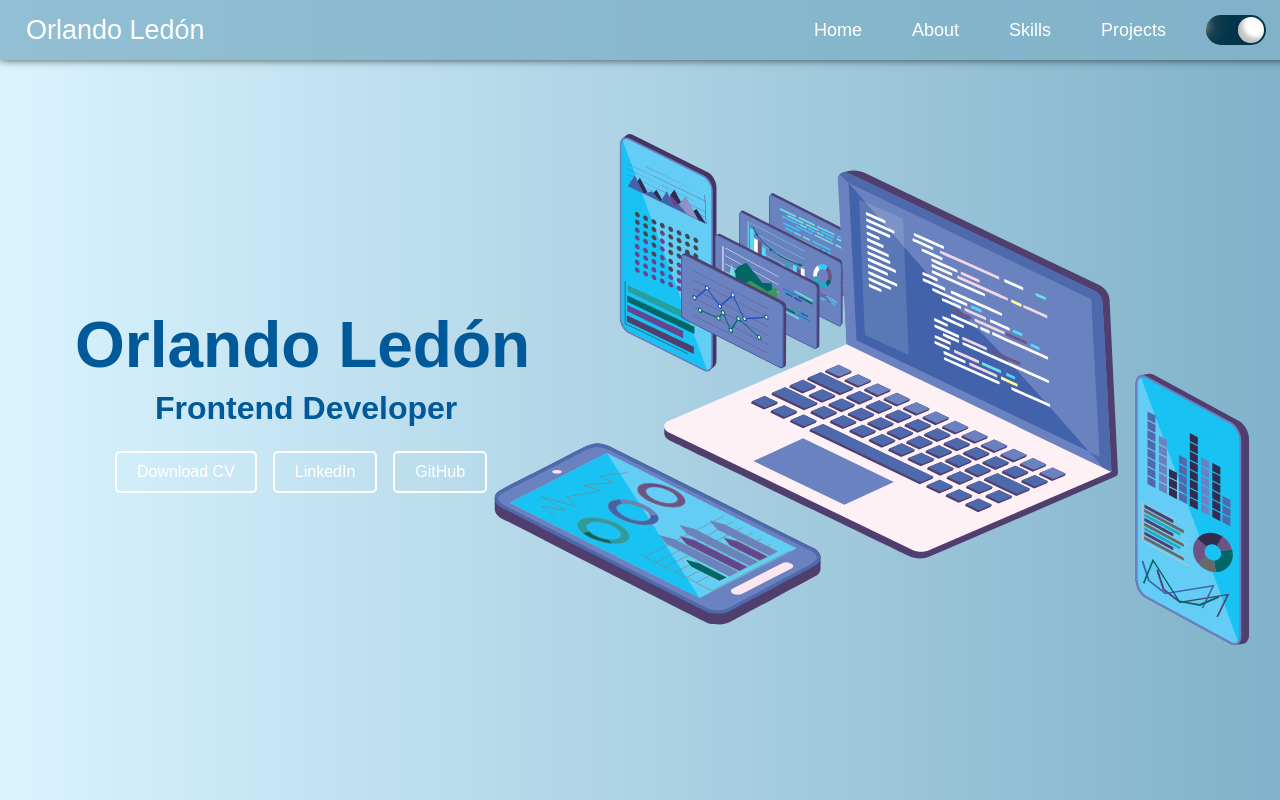
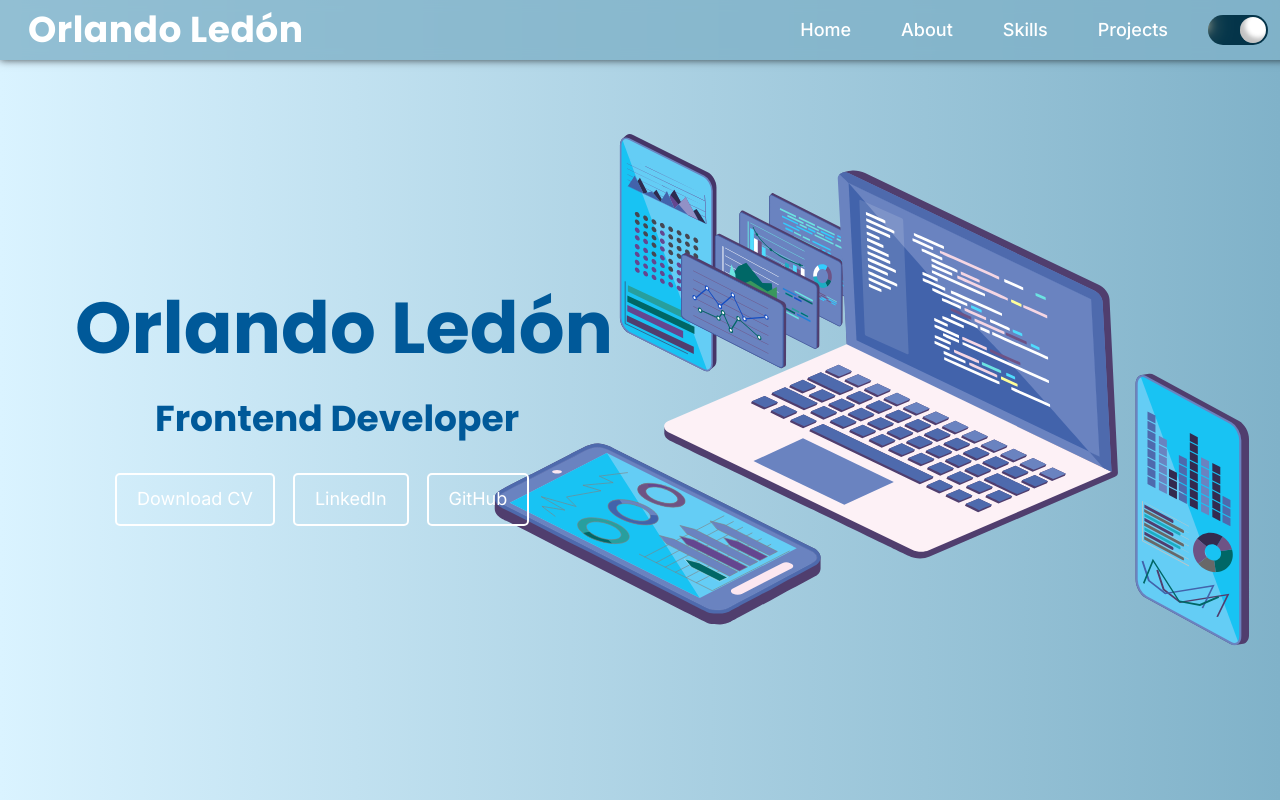
Before and after one commit to landillo/portafolio, a React (Vite) app: page / in a window 1280 px wide. Shown: the top 800 px of the page. Built offline with nearby package versions, Linux system fonts and the light colour scheme.

Commit message:
added styles and details at the NavBar component

```diff
--- a/src/Components/NavBar/Styles.css
+++ b/src/Components/NavBar/Styles.css
@@ -11,6 +11,8 @@
   height: 60px;
   z-index: 1000;
   padding: 0 1rem;
+  backdrop-filter: blur(6px);
+
 }
 
 .nav .nav-name,
@@ -18,28 +20,53 @@
   text-decoration: none;
   padding: 10px;
   font-size: 18px;
-  color: #fff;
-  transition: transform 0.3s ease, text-decoration 0.3s ease, color 0.3s ease;
+  color: var(--nav-text-color);
+  transition: color 0.3s ease;
+}
+
+.nav .nav-name h2 {
+  color: var(--nav-text-color);
+  font-weight: 600;
+  letter-spacing: 0.5px;
+  transition: color 0.3s ease;
+}
+.nav .nav-name {
+  position: relative;
+  display: inline-block;
 }
 
 
-.nav .nav-name h2 {
-  color: var(--background-color);
-  font-weight: 400;
-}
-
-.nav .nav-name:hover {
-  cursor: pointer;
+.nav .nav-name:hover h2 {
+  color: var(--nav-hover-color);
+  text-shadow: 0 0 8px rgba(29, 185, 160, 0.5);
 }
 
 .nav .nav-name span {
   font-weight: bold;
 }
 
-.nav .nav-button:hover {
-  text-decoration: underline;
-  cursor: pointer;
-  color: goldenrod;
+.nav-button {
+  position: relative;
+  font-weight: 500;
+}
+
+.nav-button::after {
+  content: '';
+  position: absolute;
+  left: 0;
+  bottom: -4px;
+  width: 0%;
+  height: 2px;
+  background-color: var(--nav-hover-color);
+  transition: width 0.3s ease;
+}
+
+.nav-button:hover::after {
+  width: 100%;
+}
+
+.nav-button:hover {
+  color: var(--nav-hover-color);
 }
 
 .nav-links {
--- a/src/Pages/HomePage/Styles.css
+++ b/src/Pages/HomePage/Styles.css
@@ -56,7 +56,7 @@
   .hero {
     padding: 1rem;
   }
-  .hero::before {
+  /* .hero::before {
     content: '';
     position: absolute;
     top: 0;
@@ -65,7 +65,7 @@
     bottom: 0;
     background: rgba(0, 0, 0, 0.6);
     z-index: -1;
-  }
+  }  */
 
   .hero h1 {
     font-size: 2.5rem;
--- a/src/Styles.css
+++ b/src/Styles.css
@@ -1,3 +1,6 @@
+@import url('https://fonts.googleapis.com/css2?family=Inter:wght@400;500;600&family=Poppins:wght@500;700&display=swap');
+
+
 :root {
   --background-main-dark: linear-gradient(to right, #210d3e, #253066);
   --background-card-back-dark: #1a1e39;
@@ -10,7 +13,7 @@
   --background-main-light: linear-gradient(to right, #daf3ff, #80b2c9);
   /* --background-main-light: linear-gradient(to right, #c2d9e4, #80b2c9); */
   --background-card-back-light: #daf3ff;
-  --text-main-light: #333333;
+  --text-main-light: #1e1e1e;
   --component-bg-light: #ffffff;
   --button-main-light: #4d94c4;
   --button-hover-light: #1db9a0;
@@ -24,12 +27,16 @@
   --background-color: var(--background-main-dark);
   --toggle-bg: rgb(4,52,73);
   --toggle-checked-bg: #253066;
+
+    /* Font families */
+  --font-heading: 'Poppins', sans-serif;
+  --font-body: 'Inter', sans-serif;
+
 }
 
 [data-theme="light"] {
   --background-color: var(--background-main-light);
   --background-card-back:var(--background-card-back-light);
-  /* --background-card-back:var(--highlight-color); */
   --text-color: var(--text-main-light);
   --text-subt-color: #4d94c4;
   --text-subt-skill-color:#4d94c4;
@@ -42,7 +49,11 @@
   --box-shadow: var(--shadow-light);
   --highlight-color: var(--highlight-light);
   --navbar-bg-color:var(--navbar-bg-color-light);
+  --nav-text-color: #ffffff;
+  --nav-hover-color: #005999;
+  /* --background-card-back:var(--highlight-color); */
 }
+
 [data-theme="dark"] {
   --background-color: var(--background-main-dark);
   --background-card-back:var(--background-card-back-dark);
@@ -58,11 +69,14 @@
   --box-shadow: rgba(0, 0, 0, 0.705);
   --highlight-color: #1a1e39;
   --navbar-bg-color:var(--navbar-bg-color-dark);
+  --nav-text-color: #ffffff;
+  --nav-hover-color: #1db9a0;
 }
+
 body, html {
     margin: 0;
     padding: 0;
-    font-family: 'Arial', sans-serif;
+    font-family: var(--font-body);
     color: var(--text-color);
     background: var(--background-color);
     background-attachment: fixed;
@@ -71,9 +85,13 @@ body, html {
     overflow-x: hidden;
     transition: background-color 1.5s ease, color 1.5s ease;
   }
+  html {
+    font-size: clamp(14px, 1vw + 0.5rem, 18px);
+  }
 
   h1, h2, h3, h4, h5, h6 {
     margin: 0;
+    font-family: var(--font-heading);
     transition: color 1.5s ease;
   }
 
@@ -81,10 +99,37 @@ body, html {
     text-decoration: none;
     color: inherit;
   }
+  a, button {
+   transition: color 0.3s ease, background-color 0.3s ease, transform 0.2s ease;
+  }
+  a:hover, button:hover {
+    transform: translateY(-1px);
+  }
+
 
   button {
     font-family: inherit;
     cursor: pointer;
+  }
+  h1 {
+   font-size: 2.5rem;
+   font-weight: 700;
+  }
+
+  h2 {
+   font-size: 2rem;
+   font-weight: 600;
+  }
+
+  h3 {
+   font-size: 1.5rem;
+   font-weight: 500;
+  }
+
+  p, li, button, a {
+   font-size: 1rem;
+   font-weight: 400;
+   line-height: 1.6;
   }
 
   .container {
--- a/src/helpers/techData.js
+++ b/src/helpers/techData.js
@@ -23,8 +23,8 @@ export const techData = [
   { name: 'JavaScript', icon: jsIcon },
   { name: 'React', icon: reactIcon },
   { name: 'TypeScript', icon: tsIcon },
+  { name: 'Git', icon: gitIcon },
   { name: 'Bootstrap', icon: btrapIcon },
-  { name: 'Git', icon: gitIcon },
   { name: 'React Native', icon: reactIcon },
   { name: 'React Router', icon: reactRouIcon },
   { name: 'Redux', icon: reduxIcon },
```
